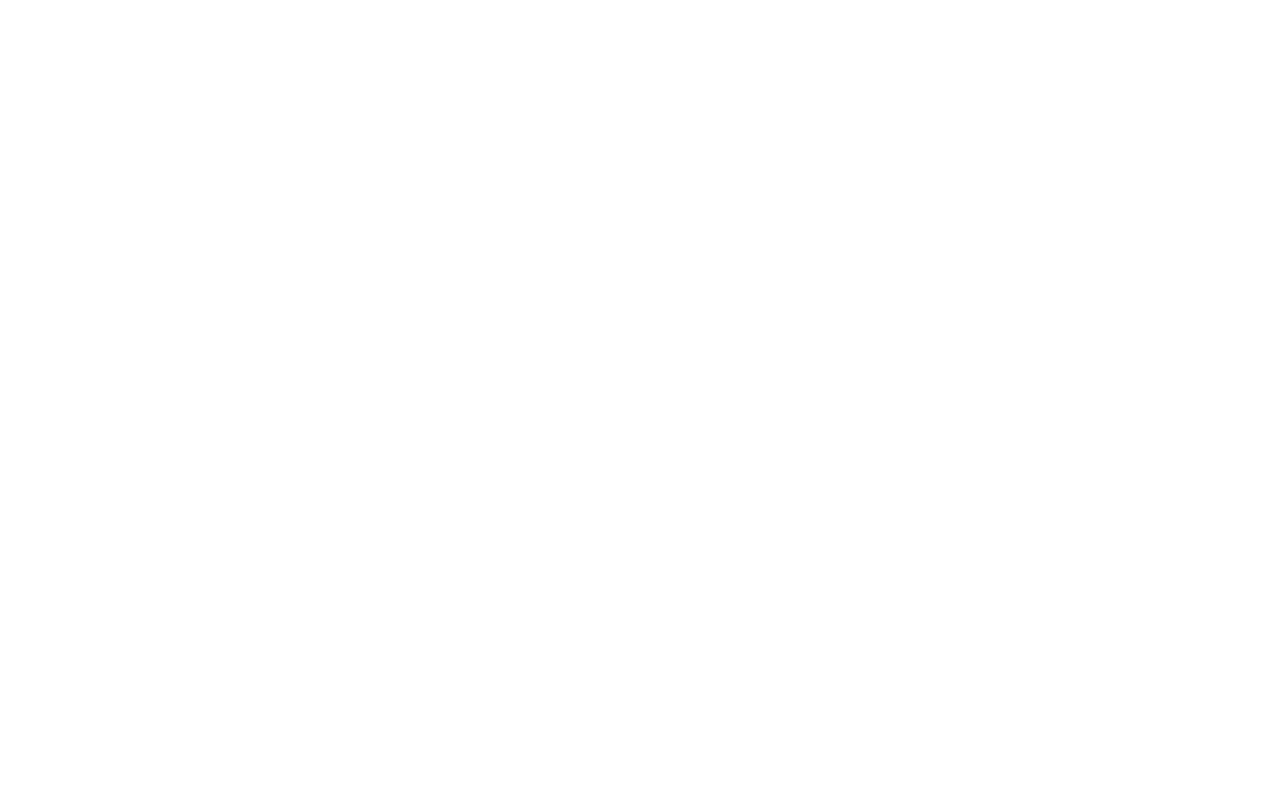
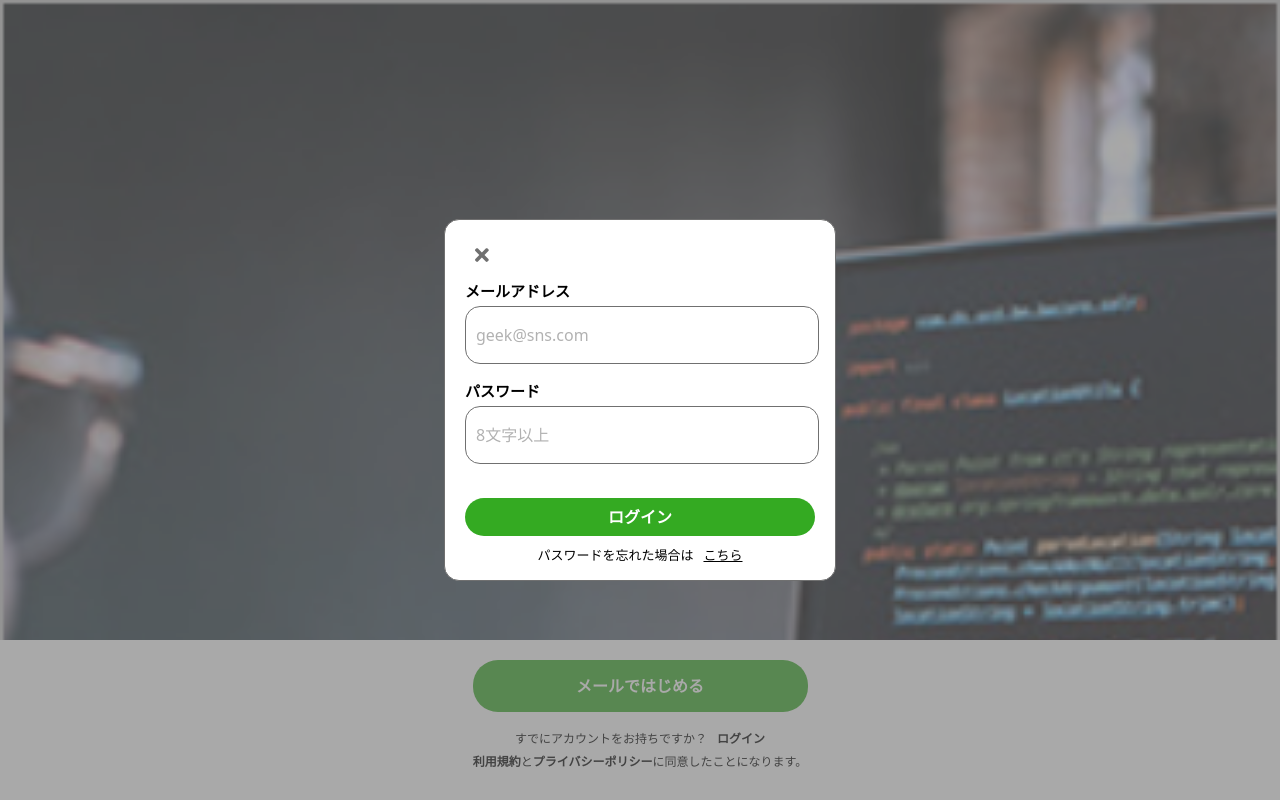
Before and after one commit to yuta-san765/snsspa, a Vue app: page /sign-in in a window 1280 px wide. Built offline with nearby package versions, Linux system fonts and the light colour scheme.

Commit message:
Layout of sign-in popup done

```diff
--- a/src/components/BaseButton.vue
+++ b/src/components/BaseButton.vue
@@ -33,6 +33,7 @@
   font-family: 'Gill Sans', 'Gill Sans MT', Calibri, 'Trebuchet MS', sans-serif;
   white-space: nowrap;
   transition: all 0.2s linear;
+  cursor: pointer;
 }
 .button:hover {
   -webkit-transform: scale(1.02);
@@ -84,6 +85,14 @@
   justify-content: center;
   font-weight: 600;
 }
+.button.sign-in {
+  width: 100%;
+  height: 38px;
+  border-radius: 25px;
+  margin-top: 16px;
+  justify-content: center;
+  font-weight: 600;
+}
 .button.-size-small {
   height: 32px;
 }
--- a/src/router/index.js
+++ b/src/router/index.js
@@ -2,6 +2,7 @@
 import VueRouter from 'vue-router'
 import Top from '../views/Top.vue'
 import SignUp from '../views/SignUp.vue'
+import SignIn from '../views/SignIn.vue'
 
 Vue.use(VueRouter)
 
@@ -9,7 +10,14 @@
   {
     path: '/',
     name: 'Top',
-    component: Top
+    component: Top,
+    children: [
+      {
+        path: 'sign-in',
+        name: 'sign-in',
+        component: SignIn
+      }
+    ]
   },
   {
     path: '/sign-up',
--- /dev/null
+++ b/src/views/SignIn.vue
@@ -0,0 +1,83 @@
+<template>
+  <div class="sign-in">
+    <div class="popup">
+      <div class="icon-wrapper">
+        <font-awesome-icon
+          @click="close"
+          icon="times"
+          class="icon-times"
+        ></font-awesome-icon>
+      </div>
+      <form>
+        <BaseInput
+          v-model="user.email"
+          label="メールアドレス"
+          type="text"
+          placeholder="geek@sns.com"
+        ></BaseInput>
+        <BaseInput
+          v-model="user.password"
+          label="パスワード"
+          type="email"
+          placeholder="8文字以上"
+        ></BaseInput>
+        <BaseButton buttonClass="-fill-green sign-in">ログイン</BaseButton>
+      </form>
+      <p class="pass-retreive">パスワードを忘れた場合は<span>こちら</span></p>
+    </div>
+  </div>
+</template>
+
+<script>
+import BaseInput from '@/components/BaseInput';
+import BaseButton from '@/components/BaseButton';
+export default {
+  data() {
+    return {
+      user: {
+        email: '',
+        password: '',
+      },
+    };
+  },
+  components: {
+    BaseInput,
+    BaseButton,
+  },
+  methods: {
+    close() {
+      this.$router.push({ name: 'Top' });
+    },
+  },
+};
+</script>
+
+<style lang="scss">
+.pass-retreive {
+  font-size: 13px;
+  margin: 12px auto 12px;
+  span {
+    text-decoration: underline;
+    margin-left: 10px;
+  }
+}
+.popup {
+  padding: 20px 20px 5px;
+  background-color: white;
+  border-radius: 15px;
+  border: 1px solid #707070;
+  form {
+    text-align: left;
+  }
+}
+.icon-wrapper {
+  display: flex;
+  margin: 5px auto 17px 10px;
+}
+.icon-times {
+  cursor: pointer;
+  display: inline-block;
+  font-size: 20px;
+  color: #707070;
+}
+</style>
--- a/src/views/Top.vue
+++ b/src/views/Top.vue
@@ -6,11 +6,14 @@
     </div>
     <div class="top-invitation">
       <BaseButton buttonClass="-fill-green top">メールではじめる</BaseButton>
-      <p>すでにアカウントをお持ちですか？<span class="show-login">ログイン</span></p>
+      <p>すでにアカウントをお持ちですか？<span @click="goToSignIn" class="show-sign-in">ログイン</span></p>
       <p>
         <span>利用規約</span
         >と<span>プライバシーポリシー</span>に同意したことになります。
       </p>
+    </div>
+    <div v-if="isSignInOpen" class="sign-in-bg" @click.self="close">
+      <router-view></router-view>
     </div>
   </div>
 </template>
@@ -19,9 +22,26 @@
 import BaseButton from '@/components/BaseButton';
 export default {
   name: 'Top',
+  data() {
+    return {
+    }
+  },
   components: {
     BaseButton,
   },
+  computed: {
+    isSignInOpen() {
+      return this.$route.name === 'sign-in'
+    }
+  },
+  methods: {
+    goToSignIn() {
+      this.$router.push({name: 'sign-in'})
+    },
+    close() {
+      this.$router.push({name: 'Top'})
+    }
+  }
 };
 </script>
 
@@ -61,7 +81,20 @@
     font-weight: bold;
   }
 }
-.show-login {
+.show-sign-in {
   margin-left: 10px;
+  cursor: pointer;
+}
+.sign-in-bg {
+  z-index: 10;
+  position: absolute;
+  top: 0;
+  left: 0;
+  width: 100%;
+  height: 100%;
+  background-color: rgba($color: #707070, $alpha: 0.6);
+  display: flex;
+  justify-content: center;
+  align-items: center;
 }
 </style>
```
